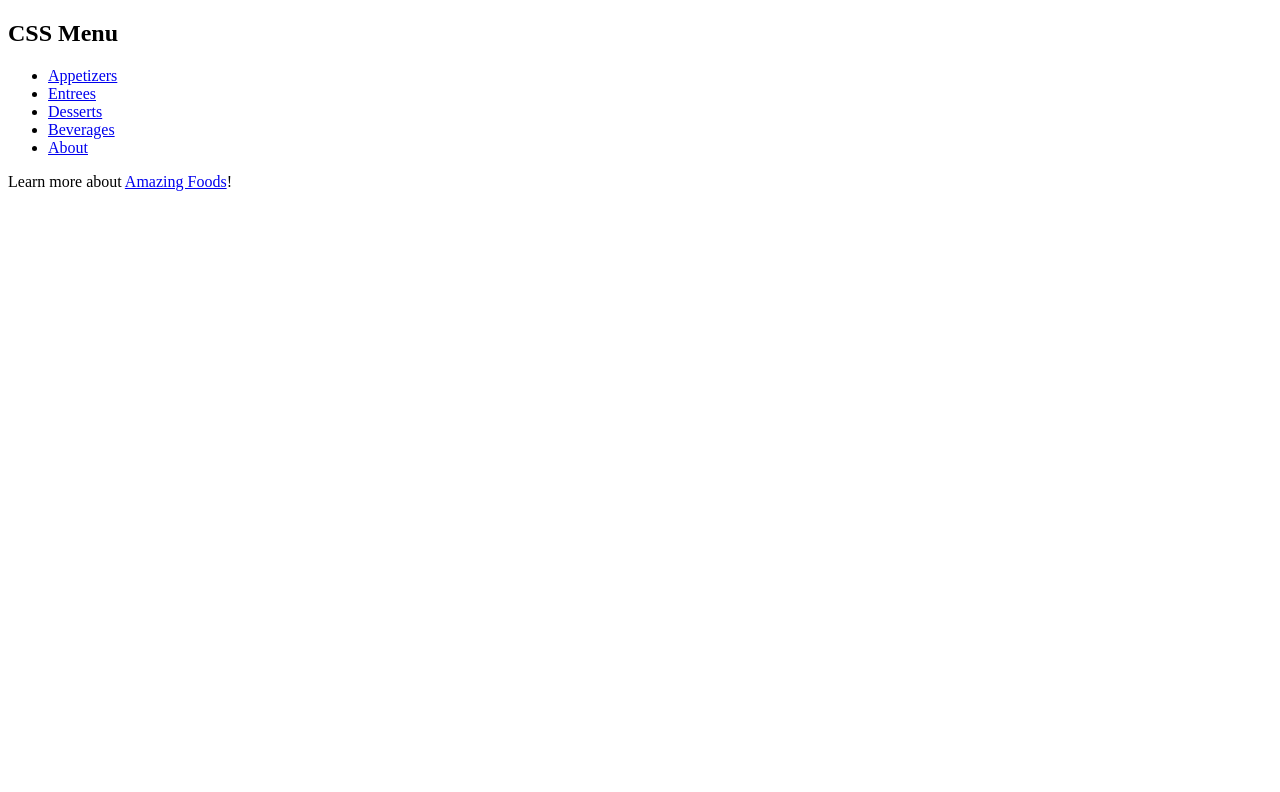
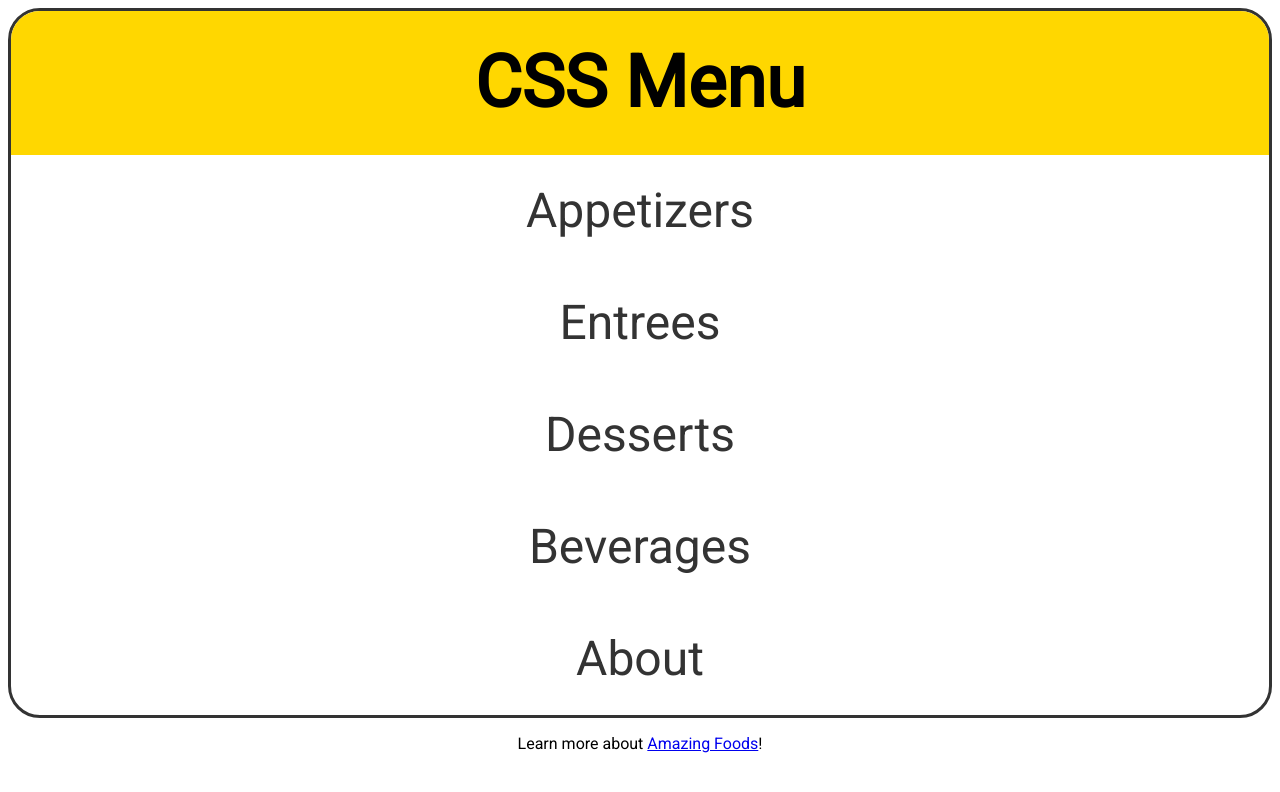
Before and after one commit to aakash-code98/MERN-Stack, a plain HTML site: page CSS Course/index.html in a window 1280 px wide. Drawn offline with Linux system fonts and the light colour scheme.

Commit message:
completed mini project

```diff
--- a/CSS Course/CSS/style.css
+++ b/CSS Course/CSS/style.css
@@ -1 +1,50 @@
 @import url('https://fonts.googleapis.com/css2?family=Roboto&display=swap');
+
+*{
+  margin: 0;
+  padding: 0;
+  box-sizing: border-box;
+}
+
+body{
+  margin: 0.5rem;
+  font-family: "Roboto", sans-serif;
+  text-align: center;
+}
+
+nav{
+  border: 3px solid #333;
+  border-radius: 2rem;
+  margin: 0 auto 1rem;
+  font-size: 3rem;
+  line-height: 7rem;
+}
+
+h2{
+  padding: 1rem;
+  background: gold;
+  border-radius: 1.8rem 1.8rem 0 0;
+}
+
+ul{
+  list-style-type: none;
+}
+
+li a{
+  display: block;
+}
+
+li a, li a:visited {
+  text-decoration: none;
+  color: #333;
+}
+
+li a:hover,
+li a:focus{
+  background: #333;
+  color: whitesmoke;
+}
+
+li:last-child a{
+  border-radius: 0 0 1.8rem 1.8rem;
+}
```
Also changed, not shown: CSS Course/one.html (+12 -0 lines), CSS Course/two.html (+12 -0 lines), CSS Course/index.html (indentation only).
